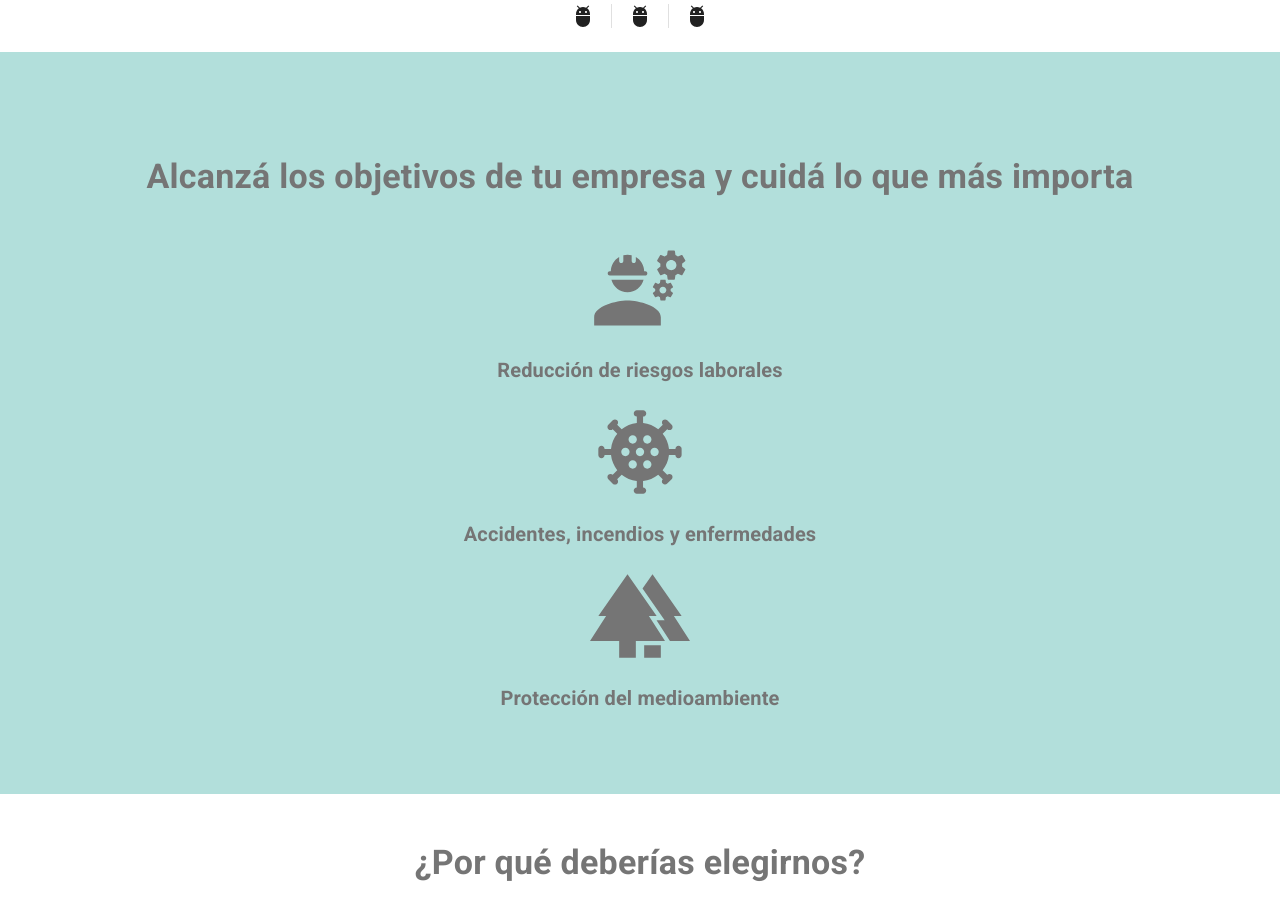
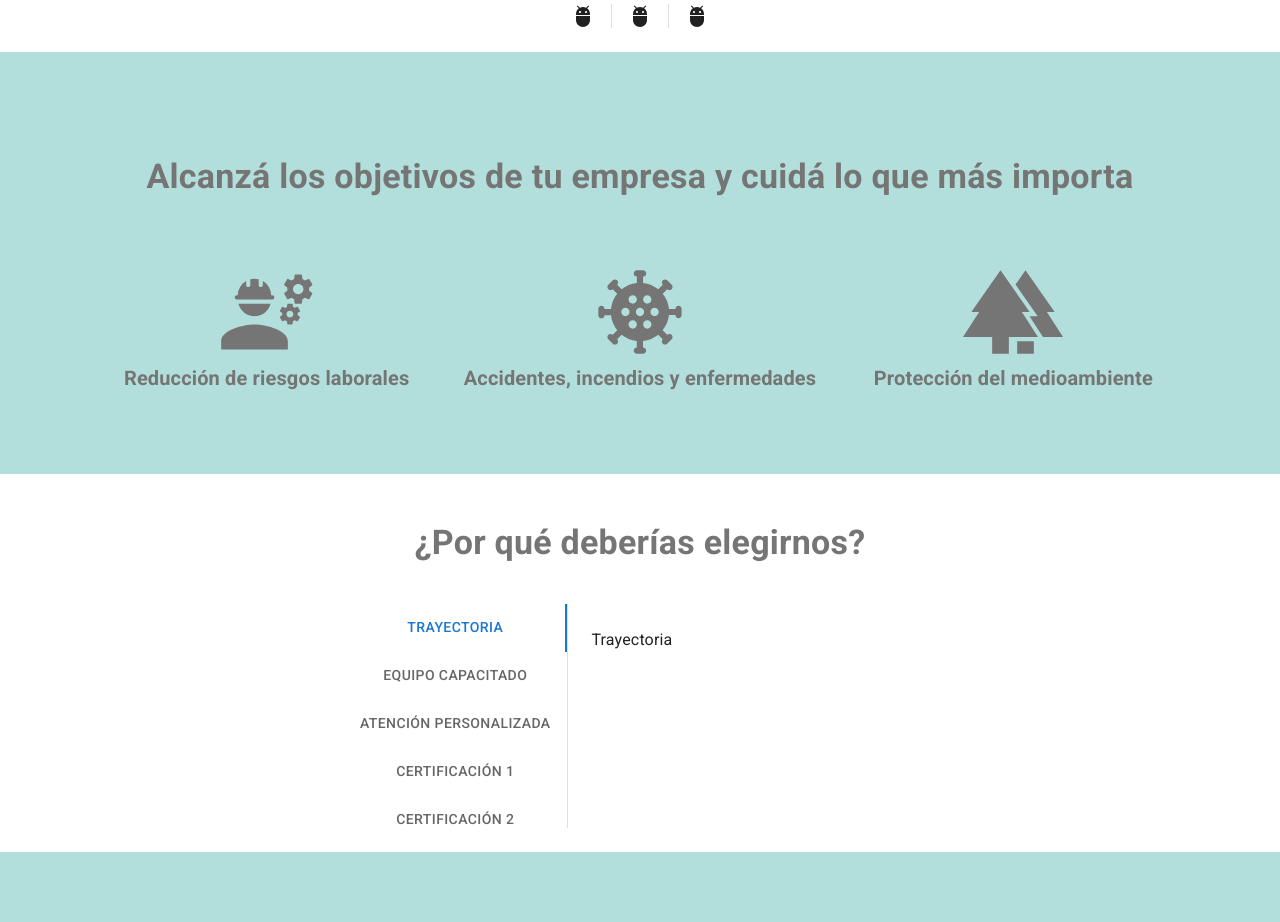
Before and after one commit to ReginaMarinozzi/proyecto-sk, a React (Vite) app: page / in a window 1280 px wide. Shown: the part 820-1742 px from the top of the page. Built offline with nearby package versions, Linux system fonts and the light colour scheme.

Commit message:
arreglos

```diff
--- a/src/components/Puesta.jsx
+++ b/src/components/Puesta.jsx
@@ -3,7 +3,7 @@ import React from 'react';
 import EngineeringIcon from '@mui/icons-material/Engineering';
 import CoronavirusIcon from '@mui/icons-material/Coronavirus';
 import ForestIcon from '@mui/icons-material/Forest';
-
+import Grid from '@mui/material/Grid';
 
 const Puesta = () => {
   return (
@@ -22,12 +22,19 @@ const Puesta = () => {
           align="center"
           color="#757575"
           fontWeight={600}
-          m={3}>
+          p={3}
+          mb={3}>
           Alcanzá los objetivos de tu empresa y cuidá lo que más importa
         </Typography>
       </Stack>
 
-
+      <Grid
+      container
+      >
+        <Grid
+          item
+          md={4}
+          sx={{ display: 'flex', alignItems: 'center', justifyContent: 'center, flex', flexDirection: 'column' }} >
           <EngineeringIcon sx={{ color: '#757575', fontSize: '100px' }} />
           <Typography
             variant="h6"
@@ -37,7 +44,11 @@ const Puesta = () => {
             fontWeight={600}>
             Reducción de riesgos laborales
           </Typography>
-
+        </Grid>
+        <Grid
+          item
+          md={4}
+          sx={{ display: 'flex', alignItems: 'center', justifyContent: 'center, flex', flexDirection: 'column' }}  >
           <CoronavirusIcon sx={{ color: '#757575', fontSize: '100px' }} />
           <Typography
             variant="h6"
@@ -48,7 +59,12 @@ const Puesta = () => {
           >
             Accidentes, incendios y enfermedades
           </Typography>
-
+        </Grid>
+        <Grid
+          item
+          md={4}
+          sx={{ display: 'flex', alignItems: 'center', justifyContent: 'center, flex', flexDirection: 'column' }}
+        >
           <ForestIcon sx={{ color: '#757575', fontSize: '100px' }} />
           <Typography
             variant="h6"
@@ -58,7 +74,8 @@ const Puesta = () => {
             fontWeight={600}>
             Protección del medioambiente
           </Typography>
-
+        </Grid>
+      </Grid>
     </Stack>
 
   )
```
